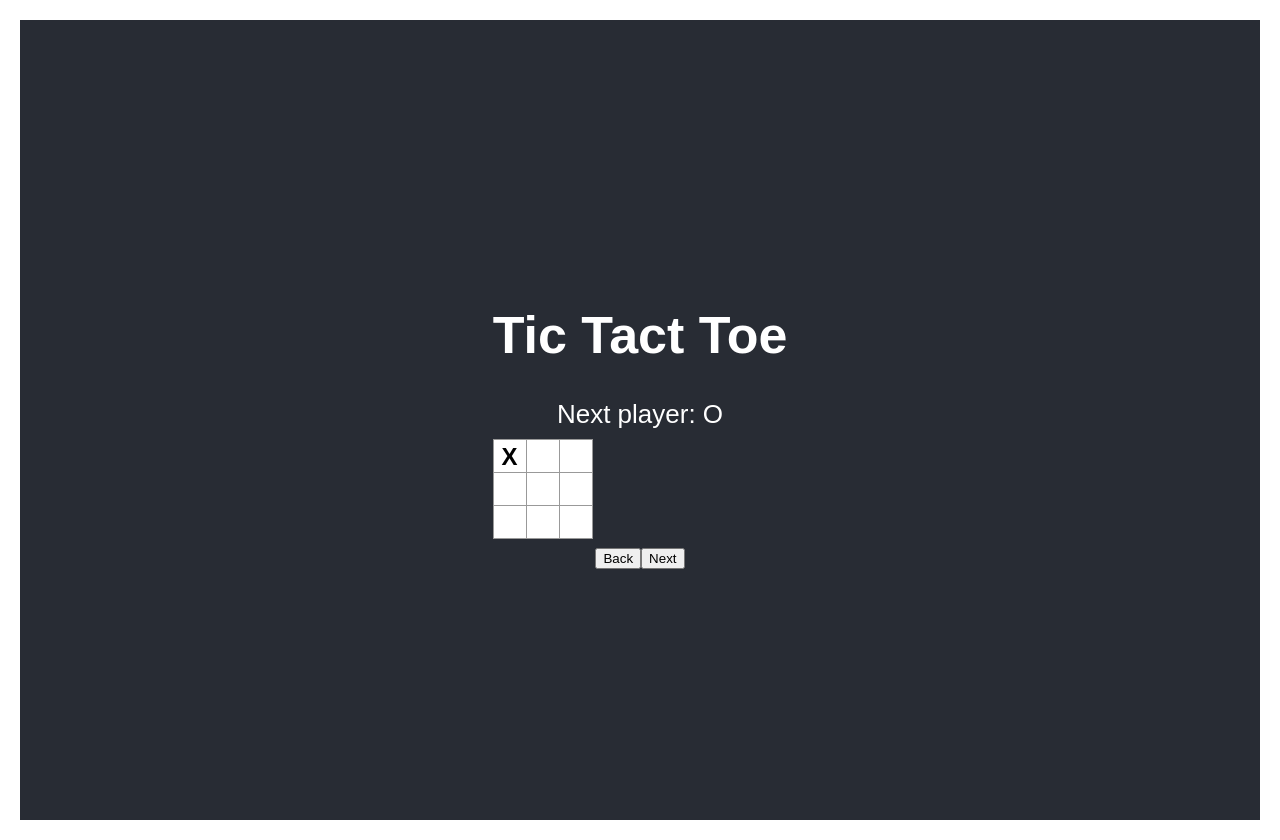
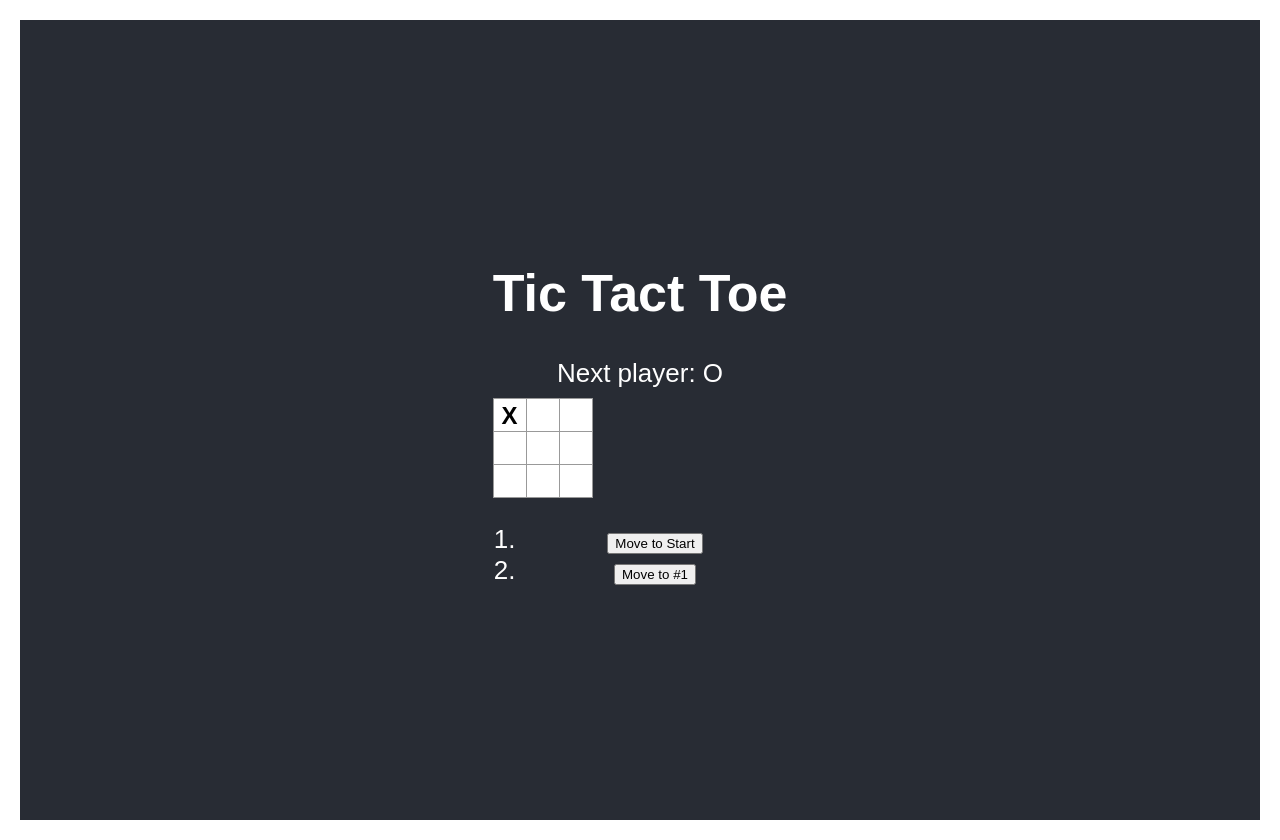
Before and after one commit to gavincanete/my-app, a React (Create React App) app: page / in a window 1280 px wide. Both pictures are taken after a click on the button 509 px from the left and 456 px from the top of the page. Built offline with nearby package versions, Linux system fonts and the light colour scheme.

Commit message:
Refactored History board in TicTacToe

```diff
--- a/src/Application/TicTacToe/Components/Board.jsx
+++ b/src/Application/TicTacToe/Components/Board.jsx
@@ -12,7 +12,8 @@ const Board = (props) => {
 
     status,
     isGameOver,
-    history
+    history,
+    updateHistory
   } = props;
 
   const renderCell = (cellIndex) => {
@@ -25,6 +26,7 @@ const Board = (props) => {
         isGameOver={isGameOver}
         history={history}
         cellIndex={cellIndex}
+        updateHistory={updateHistory}
       />
     );
   };
@@ -47,8 +49,6 @@ const Board = (props) => {
         {renderCell(7)}
         {renderCell(8)}
       </div>
-      <button>Back</button>
-      <button>Next</button>
     </div>
   );
 };
--- a/src/Application/TicTacToe/Components/Cell.jsx
+++ b/src/Application/TicTacToe/Components/Cell.jsx
@@ -11,17 +11,27 @@ const Cell = (props) => {
     cellIndex,
     isGameOver,
 
-    history
+    history,
+    updateHistory
   } = props;
+
+  const {
+    selectedBoard,
+    step,
+    board
+  } = history
 
   const [localValue, setLocalValue] = useState("");
   const [hasMark, setHasMark] = useState(false);
 
   useEffect(() => {
-    if(history && history.selectedBoard){
-      console.log("%c Line:16 🌮 history", "color:#ea7e5c", history.selectedBoard);
+    if(selectedBoard){
+      setHasMark(false)
+      setLocalValue(selectedBoard[cellIndex])
+
+      setxMark(step%2 === 0? 'X': 'O')
     }
-  }, [history]);
+  }, [selectedBoard]);
 
   // Actions
   const handleOnClick = () => {
@@ -32,11 +42,28 @@ const Cell = (props) => {
 
     setxMark((prev) => (!prev || prev === "X" ? "O" : "X"));
 
+    // Update the board
     updateBoard((boardItems) => {
         return boardItems.map((item, index) => {
             if(index === cellIndex) return value || 'X'
             return item
         })
+    })
+
+    const mutationBoard = board.slice(0, step+1)
+    // Update History table
+    const lastBoardHistory = mutationBoard.at(mutationBoard.length-1)
+    const currentBoard = lastBoardHistory.map((item, index) => {
+      if(index === cellIndex) return value || 'X'
+      return item
+    })
+
+    updateHistory((prev) => {
+      return {
+        ...prev,
+        step: step+1,
+        board: [...prev.board.slice(0,step+1), currentBoard]
+      }
     })
   };
 
--- a/src/Application/TicTacToe/index.jsx
+++ b/src/Application/TicTacToe/index.jsx
@@ -15,7 +15,11 @@ const TicTactToe = () => {
     "", "", "",
   ]);
 
-  const [history, setHistory] = useState();
+  const [history, setHistory] = useState({
+    step: 0,
+    selectedBoard: undefined,
+    board: [boardLogic]
+  });
 
   // Status
   const [status, setStatus] = useState(`Next player: ${xMark || 'X'}`);
@@ -25,7 +29,6 @@ const TicTactToe = () => {
 
   const validateBoard = () => {
     const isWin =
-      // Vertical
       [boardLogic[0], boardLogic[3], boardLogic[6]].every(item => item === prevMark)
       ||
       [boardLogic[1], boardLogic[4], boardLogic[7]].every(item => item === prevMark)
@@ -42,39 +45,54 @@ const TicTactToe = () => {
       ||
       [boardLogic[2], boardLogic[4], boardLogic[6]].every(item => item === prevMark)
 
-    if (isWin) {
-      setStatus(`Player ${prevMark} win!`);
-      setIsGameOver(true);
+    if(isWin) setIsGameOver(true)
+  };
+
+  // Actions
+  const handleHistoryMove = (step) => {
+    setHistory(prev => {
+      return {
+        ...prev,
+        step,
+        selectedBoard: prev.board.at(step)
+      }
+    })
+
+    if(history.board.length === step+1)
+      setIsGameOver(true)
+    else
+      setIsGameOver(false)
+  }
+
+  useEffect(() => {
+    if (!isGameOver) {
+      setStatus(`Next player: ${xMark || 'X'}`)
     }else{
-      setStatus(`Next player: ${xMark || 'X'}`)
+      setStatus(`Player ${xMark === 'O'? 'X': 'O'} win!`);
     }
-  };
+  }, [xMark, isGameOver]);
 
   useEffect(() => {
     if (prevMark) {
       validateBoard();
     }
+    setPrevMark('')
   }, [prevMark]);
 
   useEffect(() => {
-    if(history && history.board){
-      setHistory(prev => {
+    const { selectedBoard } = history
+    if(selectedBoard){
+      setBoardLogic(selectedBoard)
+
+      // Reset the selectedBoard
+      setHistory((prev) => {
         return {
           ...prev,
-          board: [...prev.board, ...boardLogic],
-          status
-        }
-      })
-    }else{
-      setHistory(prev => {
-        return {
-          ...prev,
-          board: boardLogic,
-          status
+          selectedBoard: undefined
         }
       })
     }
-  }, [boardLogic]);
+  },[history.selectedBoard])
 
   return (
     <div>
@@ -87,7 +105,33 @@ const TicTactToe = () => {
         status={status}
         isGameOver={isGameOver}
         history={history}
+        updateHistory={setHistory}
       />
+      <ol>
+        {
+          history.board && (
+            history.board.map((_, index) => {
+              if(index === 0){
+                return (
+                  <li>
+                    <button
+                      onClick={handleHistoryMove.bind(this, 0)}
+                    >Move to Start</button>
+                  </li>
+                )
+              }else{
+                return (
+                  <li>
+                    <button
+                      onClick={handleHistoryMove.bind(this,index)}
+                    >Move to #{index}</button>
+                  </li>
+                )
+              }
+            })
+          )
+        }
+      </ol>
     </div>
   );
 };
```
